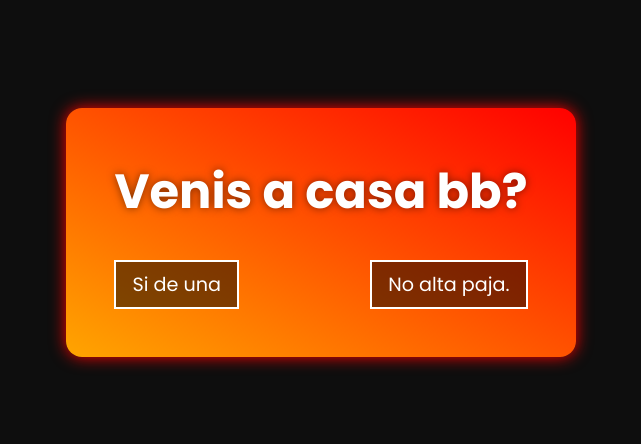
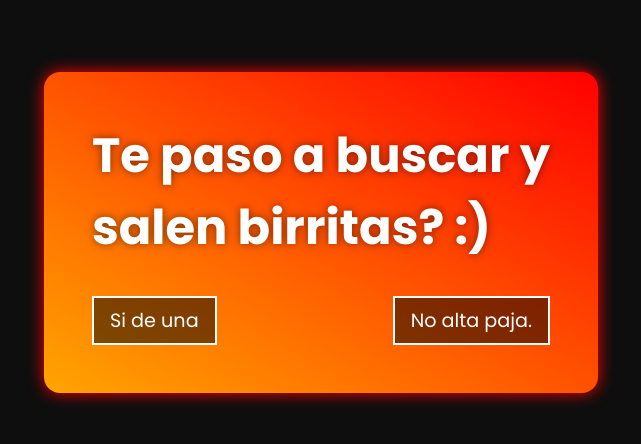
Before and after one commit to thiagomolina15/App, a plain HTML site: page index.html in a window 1280 px wide. Shown: the part 168-612 px from the top of the page, without its empty margins (319-960 px from the left). Drawn offline with Linux system fonts and the light colour scheme.

Commit message:
Update index.html

```diff
--- a/index.html
+++ b/index.html
@@ -11,7 +11,7 @@
 </head>
 <body>
     <div class="container">
-        <h2>Venis a casa bb?</h2>
+        <h2>Te paso a buscar y <br> salen birritas? :)</h2>
         <div class="btns">
             <button class="yes_btn">Si de una</button>
             <button class="no_btn">No alta paja.</button>
```
